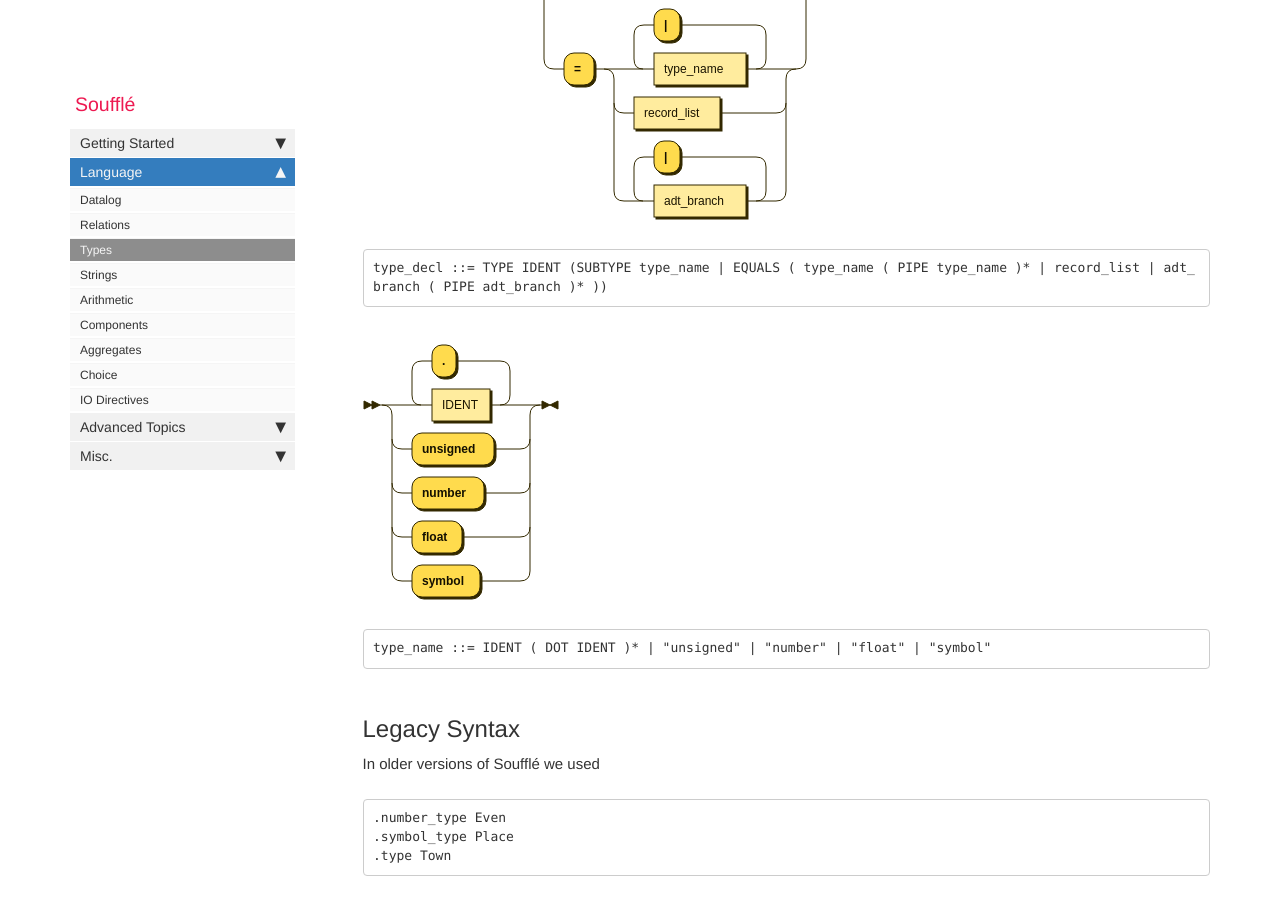
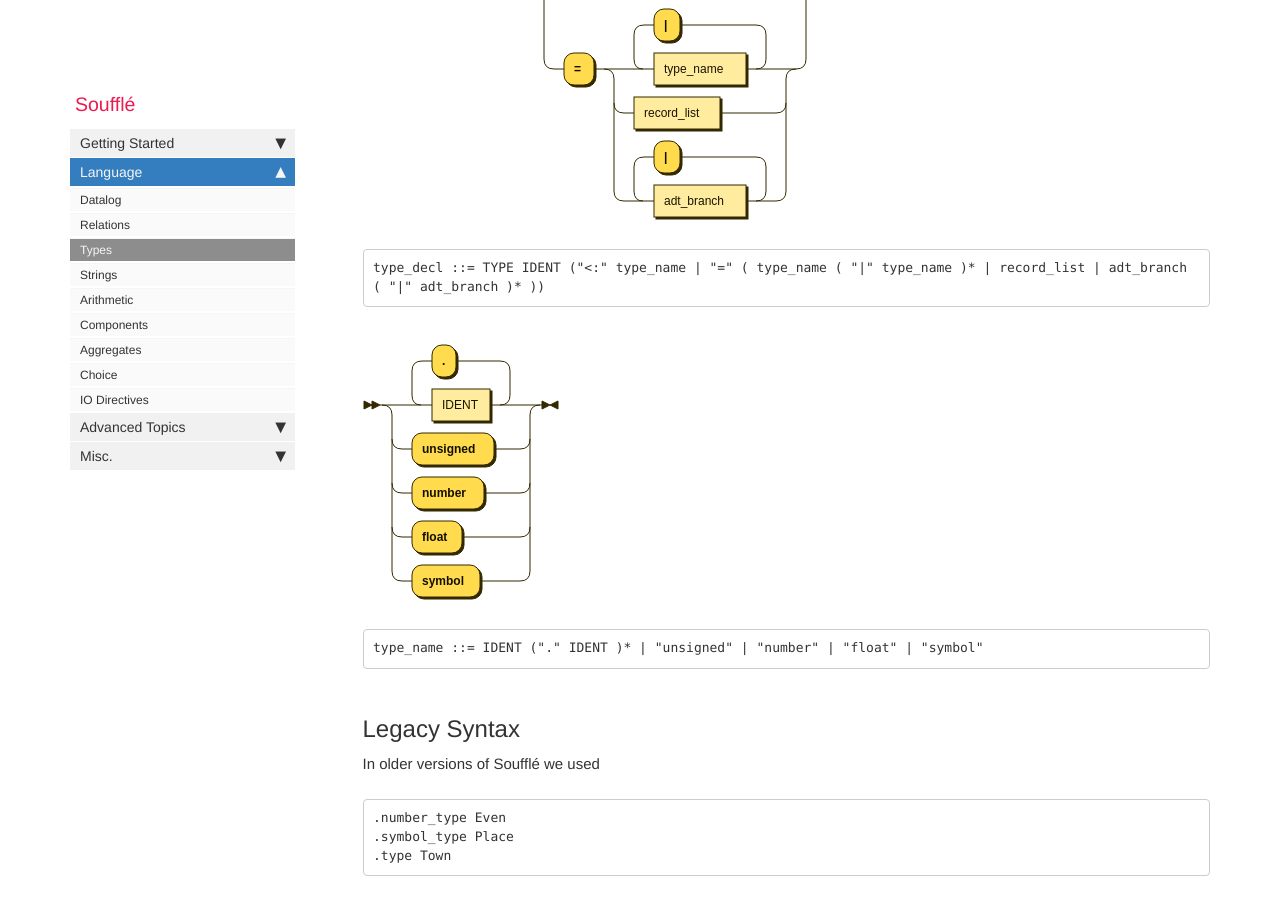
Before and after one commit to souffle-lang/souffle-lang.github.io, a Jekyll site: the page built from pages/docs/types.md, in a window 1280 px wide and 900 px high, scrolled down 8843 px. Built offline with Jekyll 4.4.1, drawn with Linux system fonts in a browser that asks for light colours; comment, search, counter and statistics services are not loaded.

Commit message:
Update types.md

````diff
--- a/pages/docs/types.md
+++ b/pages/docs/types.md
@@ -339,12 +339,12 @@ A type name is defined as follows:
 
 ![Type Declaration](https://souffle-lang.github.io/img/type_decl.svg)
 ```
-type_decl ::= TYPE IDENT (SUBTYPE type_name | EQUALS ( type_name ( PIPE type_name )* | record_list | adt_branch ( PIPE adt_branch )* ))
+type_decl ::= TYPE IDENT ("<:" type_name | "=" ( type_name ( "|" type_name )* | record_list | adt_branch ( "|" adt_branch )* ))
 ```
 
 ![Type Name](https://souffle-lang.github.io/img/type_name.svg)
 ```
-type_name ::= IDENT ( DOT IDENT )* | "unsigned" | "number" | "float" | "symbol"
+type_name ::= IDENT ("." IDENT )* | "unsigned" | "number" | "float" | "symbol"
 ```
 
 ## Legacy Syntax
````
